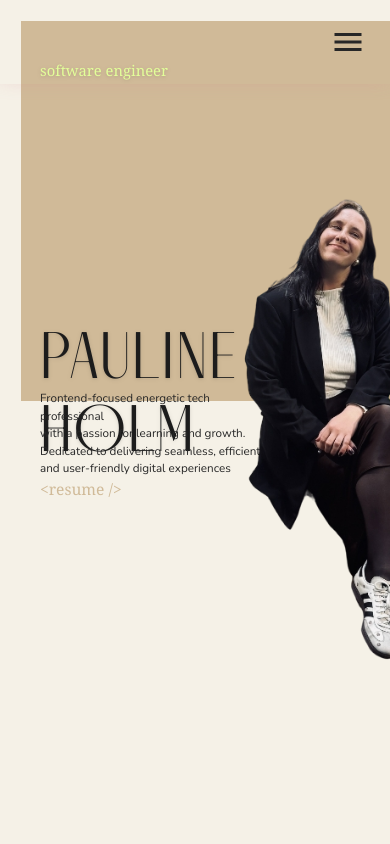
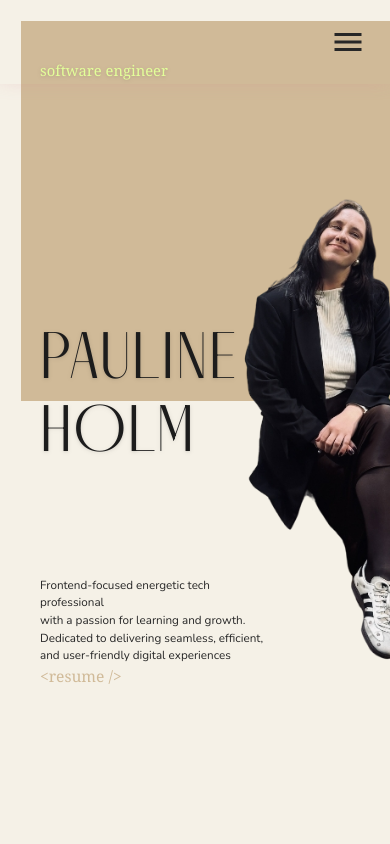
Before and after one commit to paulineholm/portfolio2025, a React (Vite) app: page / in a window 390 px wide. Shown: the top 844 px of the page. Built offline with nearby package versions, Linux system fonts and the light colour scheme.

Commit message:
Correct hero desc positioning on mobile devices

```diff
--- a/src/components/home/Hero.tsx
+++ b/src/components/home/Hero.tsx
@@ -51,7 +51,7 @@ export const Hero = () => {
 
       <div
         ref={fullDesc}
-        className="absolute max-md:top-[100dvw] max-md:bottom-[30dvw] left-0 right-0 pl-10 pr-30 text-[3dvw] opacity-0 text-left lg:text-right lg:text-[1.5dvw] lg:px-0 lg:bottom-auto lg:right-15 lg:left-auto lg:top-[35dvw]"
+        className="absolute bottom-[40dvw] sm:bottom-[15dvw] md:bottom-[10dvw] left-0 right-0 pl-10 pr-30 text-[3dvw] opacity-0 text-left lg:text-right lg:text-[1.5dvw] lg:px-0 lg:right-15 lg:left-auto lg:bottom-[7.5dvw]"
       >
         <p>
           Frontend-focused energetic tech professional
--- a/src/components/home/Testimonials.tsx
+++ b/src/components/home/Testimonials.tsx
@@ -6,7 +6,6 @@ import testimonials from "../../assets/data/testimonials";
 import { FaLinkedinIn } from "react-icons/fa";
 
 const Testimonials = () => {
-  console.log(testimonials);
   return (
     <section className="w-screen my-[4vh] text-center md:h-[30vh]  sm:h-[50vh] mb-[5dvh]">
       <SectionHead text="people say about me..." />
--- a/tailwind.config.js
+++ b/tailwind.config.js
@@ -4,6 +4,7 @@ module.exports = {
     screens: {
       sm: "640px",
       md: "768px",
+      xmd: "880px",
       lg: "1024px",
       xl: "1200px",
     },
```
